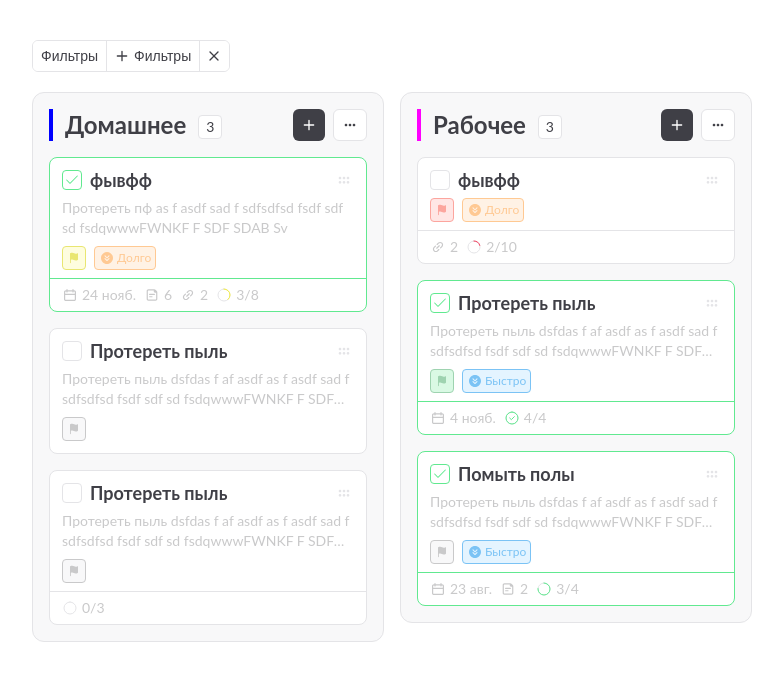
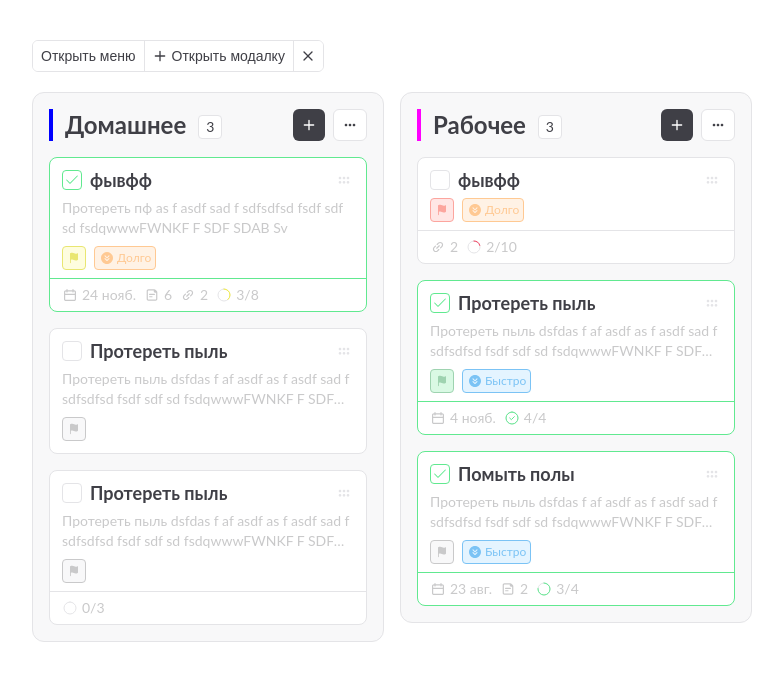
Before and after one commit to lolyou1202/angular_planner, an Angular app: page / in a window 1280 px wide. Shown: the top 680 px of the page, without its empty margins (8-791 px from the left). Built offline with nearby package versions, Linux system fonts and the light colour scheme; a web font is replaced by a local one.

Commit message:
переименовал кнопки открытия модалки и меню

```diff
--- a/src/app/app.component.html
+++ b/src/app/app.component.html
@@ -1,6 +1,6 @@
 <app-border-group hoverMode="individual-hover">
-    <app-border-group-child text="Фильтры" (click)="openMenu($event)" />
-    <app-border-group-child text="Фильтры" icon="plus" (click)="openModal()" />
+    <app-border-group-child text="Открыть меню" (click)="openMenu($event)" />
+    <app-border-group-child text="Открыть модалку" icon="plus" (click)="openModal()" />
     <app-border-group-child icon="cross" />
 </app-border-group>
 
```
